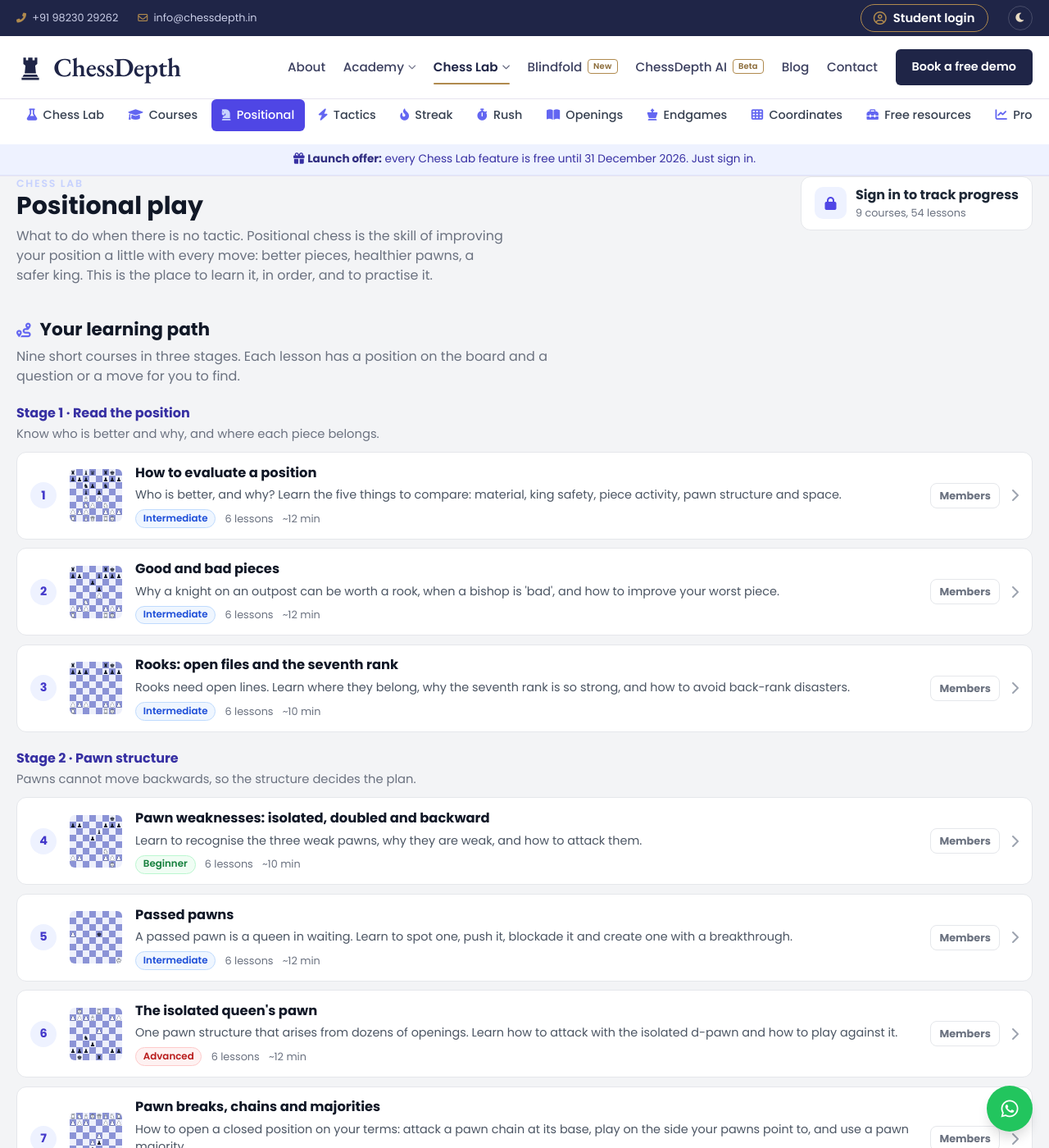
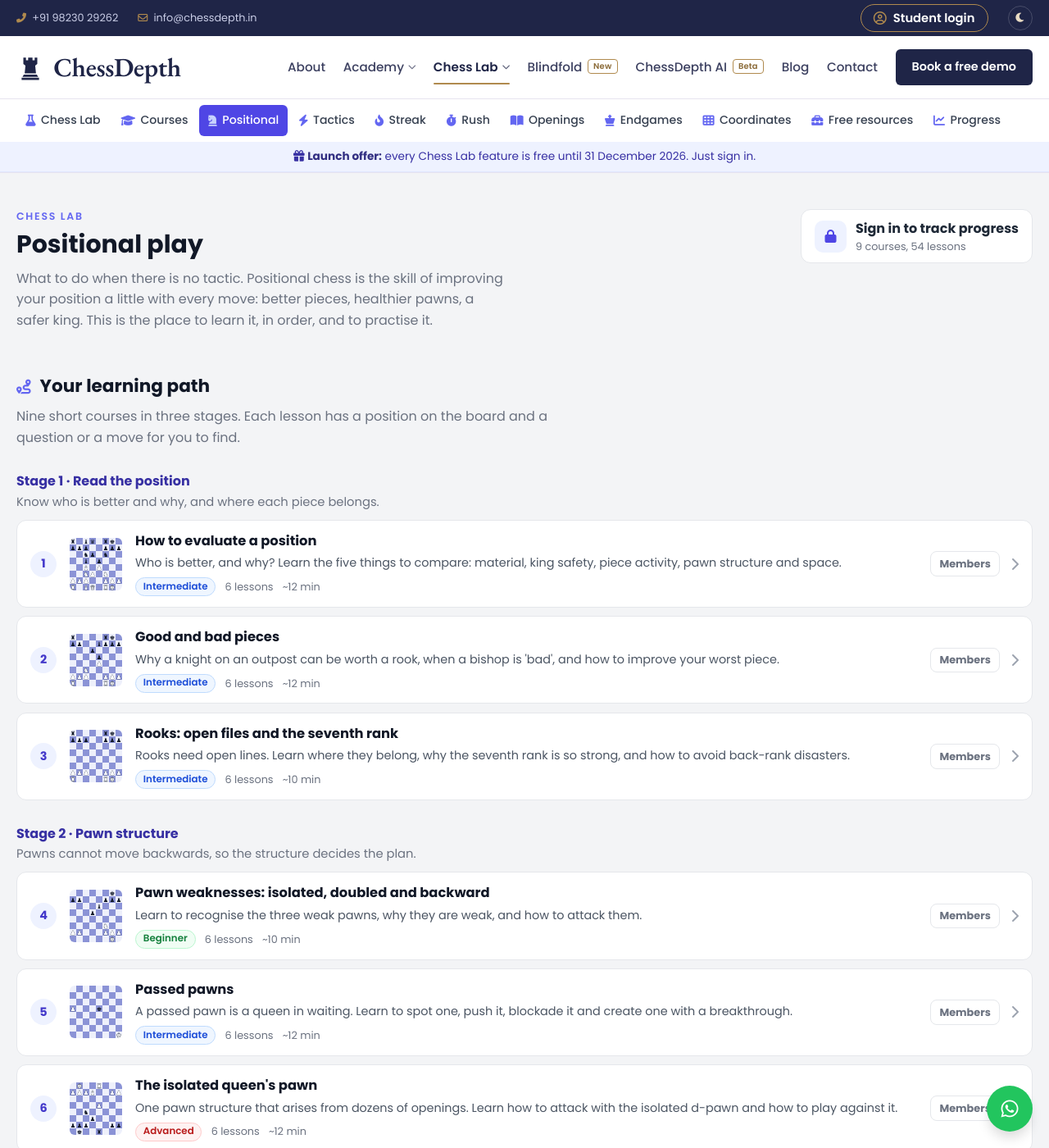
Before and after one commit to Sourabhjoshi1/Chess-Depth, a Jekyll site: the page built from pages/lab/positional.html, in a window 1280 px wide and 1400 px high. Shown: the whole window at 82% size. Built offline with Jekyll 4.4.1, drawn with Linux system fonts in a browser that asks for light colours; comment, search, counter and statistics services are not loaded.

Commit message:
Chess Lab: more breathing room - tab bar without a scrollbar, space above page content and between sections
Co-Authored-By: Claude Fable 5.2 <noreply@anthropic.com>
Claude-Session: https://claude.ai/code/session_017ZwxdNZGtw2tXrZdE2ZP9f

```diff
--- a/assets/css/pages/lab.css
+++ b/assets/css/pages/lab.css
@@ -573,3 +573,20 @@ html.dark .po-h2, html.dark .po-check b { color: #f1f5f9; } html.dark .po-stage
 html.dark .po-check li, html.dark .po-card { background: #162032; border-color: #273449; color: #e2e8f0; }
 html.dark .po-check span, html.dark .po-card span { color: #a8b3c4; } html.dark .po-card > i, html.dark .po-num { background: rgba(99,102,241,.2); color: #c7d2fe; }
 html.dark .po-read a { color: #a5b4fc; }
+
+/* Spacing pass (Nov 2026): tab bar without a scrollbar, room around the status chips and above page content */
+.lab-bar-inner { padding-top: .45rem; padding-bottom: .45rem; row-gap: .5rem; }
+.lab-tabs { gap: .15rem; scrollbar-width: none; -ms-overflow-style: none; max-width: 100%; }
+.lab-tabs::-webkit-scrollbar { display: none; }
+.lab-tabs a { padding: .5rem .7rem; font-size: .88rem; gap: .4rem; }
+.lab-bar-status { padding: .15rem 0 .25rem; }
+section.cd-wrap.lab-page, section.cd-wrap.cr-page, section.cd-wrap.ps-page { padding-top: 2.75rem; padding-bottom: 4rem; }
+.ps-page .lab-hero-kicker, .cr-page .lab-hero-kicker { color: #6366f1; margin-bottom: .35rem; }
+.cr-head { row-gap: 1.25rem; }
+.cr-lede { margin-top: .6rem; line-height: 1.6; }
+.po-h2 { margin-top: 3.2rem; }
+.po-sub { margin: .5rem 0 1.3rem; line-height: 1.6; }
+.po-stage { margin-top: 1.8rem; }
+@media (min-width: 1100px) { .lab-tabs { flex-wrap: wrap; overflow: visible; } }
+@media (max-width: 640px) { section.cd-wrap.lab-page, section.cd-wrap.cr-page, section.cd-wrap.ps-page { padding-top: 1.75rem; } .po-h2 { margin-top: 2.4rem; } }
+html.dark .ps-page .lab-hero-kicker, html.dark .cr-page .lab-hero-kicker { color: #a5b4fc; }
```
